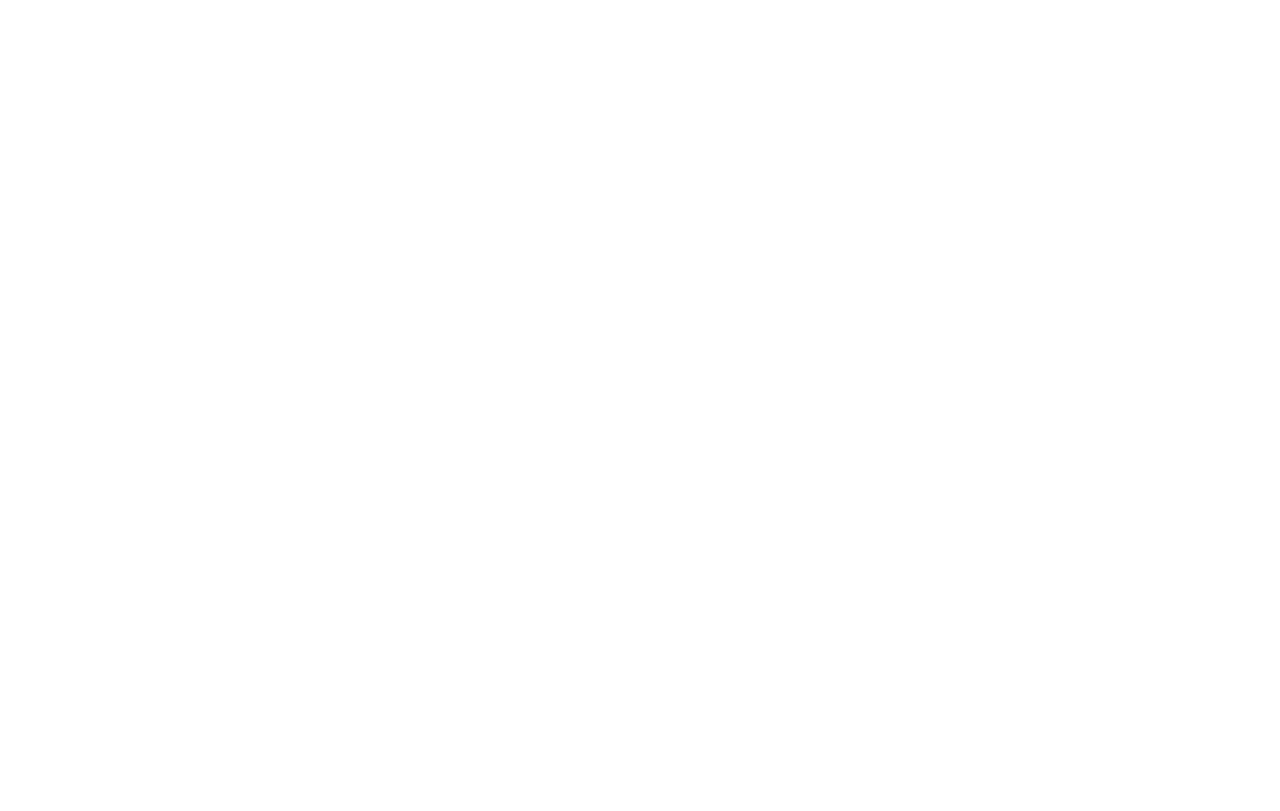
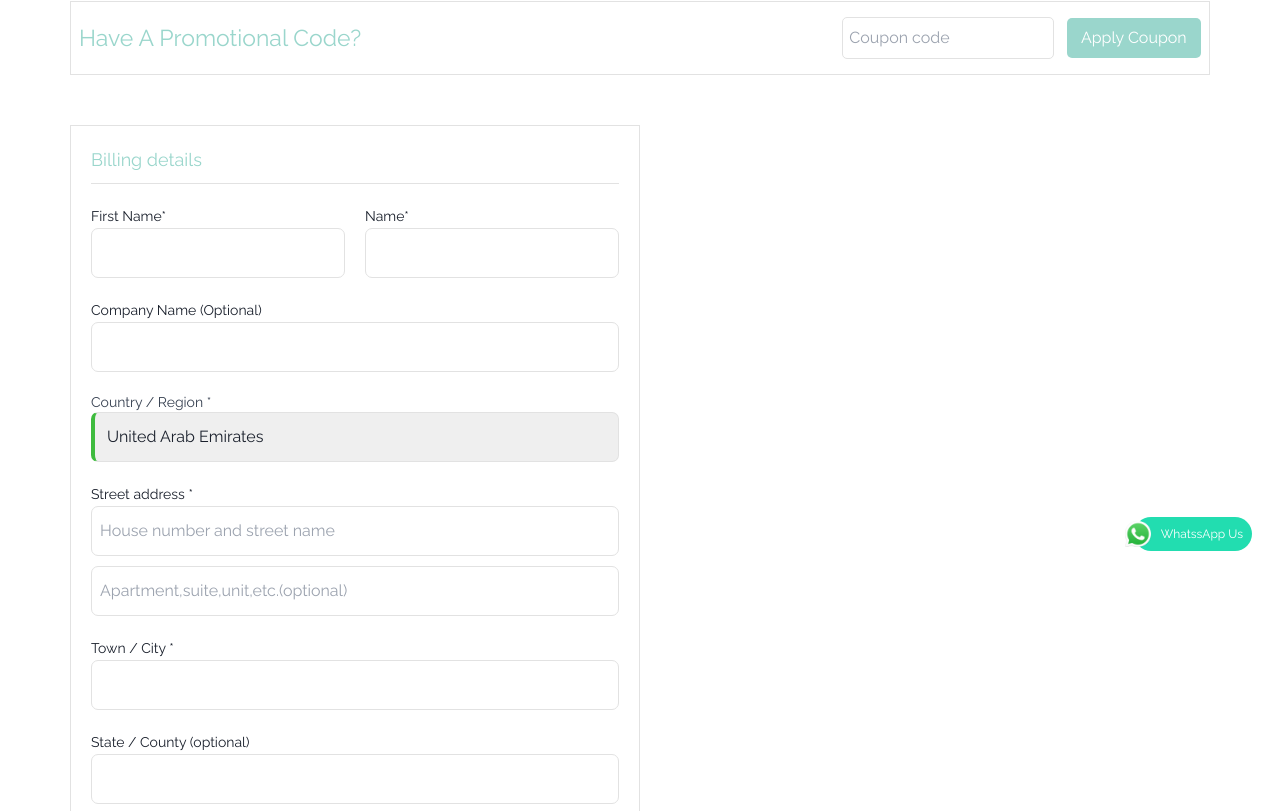
Before and after one commit to AyxanAmirov/Orskin-Front, a React (Vite) app: page /checkout in a window 1280 px wide. Before the commit this address had no page. Shown: the part 229-1040 px from the top of the page. Before the commit the page ends 800 px from the top, so only its background shows below. Built offline with nearby package versions, Linux system fonts and the light colour scheme.

Commit message:
checkout update

```diff
--- a/src/App.jsx
+++ b/src/App.jsx
@@ -23,6 +23,7 @@
 import Supply from "./User/pages/termsSupply/supply";
 import Cookie from "./User/pages/cookiePolicy/cookie";
 import BlogDetail from "./User/pages/blogDetail/blogDetail";
+import Checkout from "./User/pages/checkOut/checkot";
 
 function App() {
   return (
@@ -42,6 +43,7 @@
           <Route path="/terms-supply" element={<Supply />} />
           <Route path="/cookie-policy" element={<Cookie />} />
           <Route path="/blog-detail" element={<BlogDetail />} />
+          <Route path="/checkout" element={<Checkout />} />
           <Route path="/services" element={<Services />} />
           <Route path="/services" element={<ServiceLayout />}>
             <Route path="laser" element={<ServiceLaser />} />
--- a/src/User/pages/cart/cart.jsx
+++ b/src/User/pages/cart/cart.jsx
@@ -1,5 +1,6 @@
 import React from "react";
 import CartProduct from "../../components/cartProduct/cartProduct";
+import { Link } from "react-router-dom";
 const productData = [
   {
     imgSrc:
@@ -133,9 +134,9 @@
               <button className="w-full uppercase xl:text-[14px] lg:text-[14px] text-[12px] bg-[#9ad6cc] py-[10px] px-[10px]  rounded-[4px] text-[white] duration-[.4s] hover:bg-black hover:text-[#9ad6cc]">
                 update cart
               </button>
-              <button className="w-full uppercase xl:text-[14px] lg:text-[14px] text-[12px] bg-[#9ad6cc] py-[10px] px-[10px]  rounded-[4px] text-[white] duration-[.4s] hover:bg-black hover:text-[#9ad6cc]">
+              <Link to={"/checkout"} className="w-full uppercase xl:text-[14px] lg:text-[14px] text-[12px] bg-[#9ad6cc] py-[10px] px-[10px]  rounded-[4px] text-[white] duration-[.4s] hover:bg-black hover:text-[#9ad6cc] text-center">
                 proceed to checkout
-              </button>
+              </Link>
             </div>
           </div>
         </div>
--- /dev/null
+++ b/src/User/pages/checkOut/checkot.jsx
@@ -0,0 +1,157 @@
+import React from "react";
+
+function Checkout() {
+  return (
+    <div className="mt-[230px] mb-[80px]">
+      <div className="container">
+        <div className="border-[1px] border-solid border-[#E2E2E2] py-[15px] px-[8px]">
+          <div className="flex justify-between items-center">
+            <h2 className="text-[#9AD6CC] text-[23px]">
+              Have A Promotional Code?
+            </h2>
+            <div className="flex gap-[15px] items-center">
+              <div className="col-lg-7">
+                <input
+                  type="text"
+                  className="border-[1px] border-solid border-[#E2E2E2] py-[8px] rounded-[5px] px-[6px] "
+                  placeholder="Coupon code"
+                />
+              </div>
+              <div className="col-lg-5">
+                <button className="w-full bg-[#9ad6cc] py-[8px] rounded-[5px] text-[#fff] tetx-[14px] px-[13px]">
+                  Apply Coupon
+                </button>
+              </div>
+            </div>
+          </div>
+        </div>
+        <div className="flex mt-[50px]">
+          <div className="col-lg-6">
+            <form className="flex flex-col gap-[20px] border-[1px] border-solid border-[#E2E2E2] p-[20px] ">
+              <h3 className="pb-[10px] border-b-[1px] border-b-solid border-b-[#E2E2E2] text-[#9AD6CC] text-[18px]">
+                Billing details
+              </h3>
+              <div className="flex gap-[20px]">
+                <div className="col-lg-6">
+                  <label htmlFor="firstName" className="text-[14px]">
+                    First Name*
+                  </label>
+                  <input
+                    type="text"
+                    id="firstName"
+                    className="w-full focus:outline-[#3ebb3e] border-[1px] border-solid border-[#E2E2E2] py-[12px] px-[8px] rounded-[7px]"
+                  />
+                </div>
+                <div className="col-lg-6">
+                  <label htmlFor="name" className="text-[14px]">
+                    Name*
+                  </label>
+                  <input
+                    type="text"
+                    id="name"
+                    className="w-full focus:outline-[#3ebb3e] border-[1px] border-solid border-[#E2E2E2] py-[12px] px-[8px] rounded-[7px]"
+                  />
+                </div>
+              </div>
+              <div>
+                <label htmlFor="firstName" className="text-[14px]">
+                  Company Name (Optional)
+                </label>
+                <input
+                  type="text"
+                  id="firstName"
+                  className="w-full focus:outline-[#3ebb3e] border-[1px] border-solid border-[#E2E2E2] py-[12px] px-[8px] rounded-[7px]"
+                />
+              </div>
+              <div>
+                <label
+                  htmlFor="country"
+                  className="block text-sm font-medium text-gray-700"
+                >
+                  Country / Region *
+                </label>
+                <select
+                  id="country"
+                  name="country"
+                  className="w-full focus:outline-none focus:ring-0 border-[1px] border-solid border-[#E2E2E2] py-[12px] px-[8px] rounded-[7px] appearance-none pl-3 pr-10"
+                  style={{
+                    borderLeftColor: "#3ebb3e",
+                    borderLeftWidth: "4px",
+                  }}
+                  defaultValue="United Arab Emirates"
+                >
+                  <option>United Arab Emirates</option>
+                  <option>United States</option>
+                  <option>Canada</option>
+                  <option>Australia</option>
+                </select>
+              </div>
+              <div>
+                <label htmlFor="firstName" className="text-[14px]">
+                  Street address *
+                </label>
+                <div className="flex flex-col gap-[10px]">
+                  <input
+                    type="text"
+                    id="firstName"
+                    className="w-full focus:outline-[#3ebb3e] border-[1px] border-solid border-[#E2E2E2] py-[12px] px-[8px] rounded-[7px]"
+                    placeholder="House number and street name"
+                  />
+                  <input
+                    type="text"
+                    id="firstName"
+                    className="w-full focus:outline-[#3ebb3e] border-[1px] border-solid border-[#E2E2E2] py-[12px] px-[8px] rounded-[7px]"
+                    placeholder="Apartment,suite,unit,etc.(optional)"
+                  />
+                </div>
+              </div>
+              <div>
+                <label htmlFor="firstName" className="text-[14px]">
+                  Town / City *
+                </label>
+                <input
+                  type="text"
+                  id="firstName"
+                  className="w-full focus:outline-[#3ebb3e] border-[1px] border-solid border-[#E2E2E2] py-[12px] px-[8px] rounded-[7px]"
+                />
+              </div>
+              <div>
+                <label htmlFor="firstName" className="text-[14px]">
+                  State / County (optional)
+                </label>
+                <input
+                  type="text"
+                  id="firstName"
+                  className="w-full focus:outline-[#3ebb3e] border-[1px] border-solid border-[#E2E2E2] py-[12px] px-[8px] rounded-[7px]"
+                />
+              </div>
+              <div>
+                <label htmlFor="firstName" className="text-[14px]">
+                  Phone *
+                </label>
+                <input
+                  type="number"
+                  id="firstName"
+                  className="w-full focus:outline-[#3ebb3e] border-[1px] border-solid border-[#E2E2E2] py-[12px] px-[8px] rounded-[7px]"
+                />
+              </div>
+              <div>
+                <label htmlFor="firstName" className="text-[14px]">
+                  Email address *
+                </label>
+                <input
+                  type="email"
+                  id="firstName"
+                  className="w-full focus:outline-[#3ebb3e] border-[1px] border-solid border-[#E2E2E2] py-[12px] px-[8px] rounded-[7px]"
+                />
+              </div>
+            </form>
+          </div>
+          <div className="col-lg-6"></div>
+        </div>
+      </div>
+    </div>
+  );
+}
+
+export default Checkout;
```
